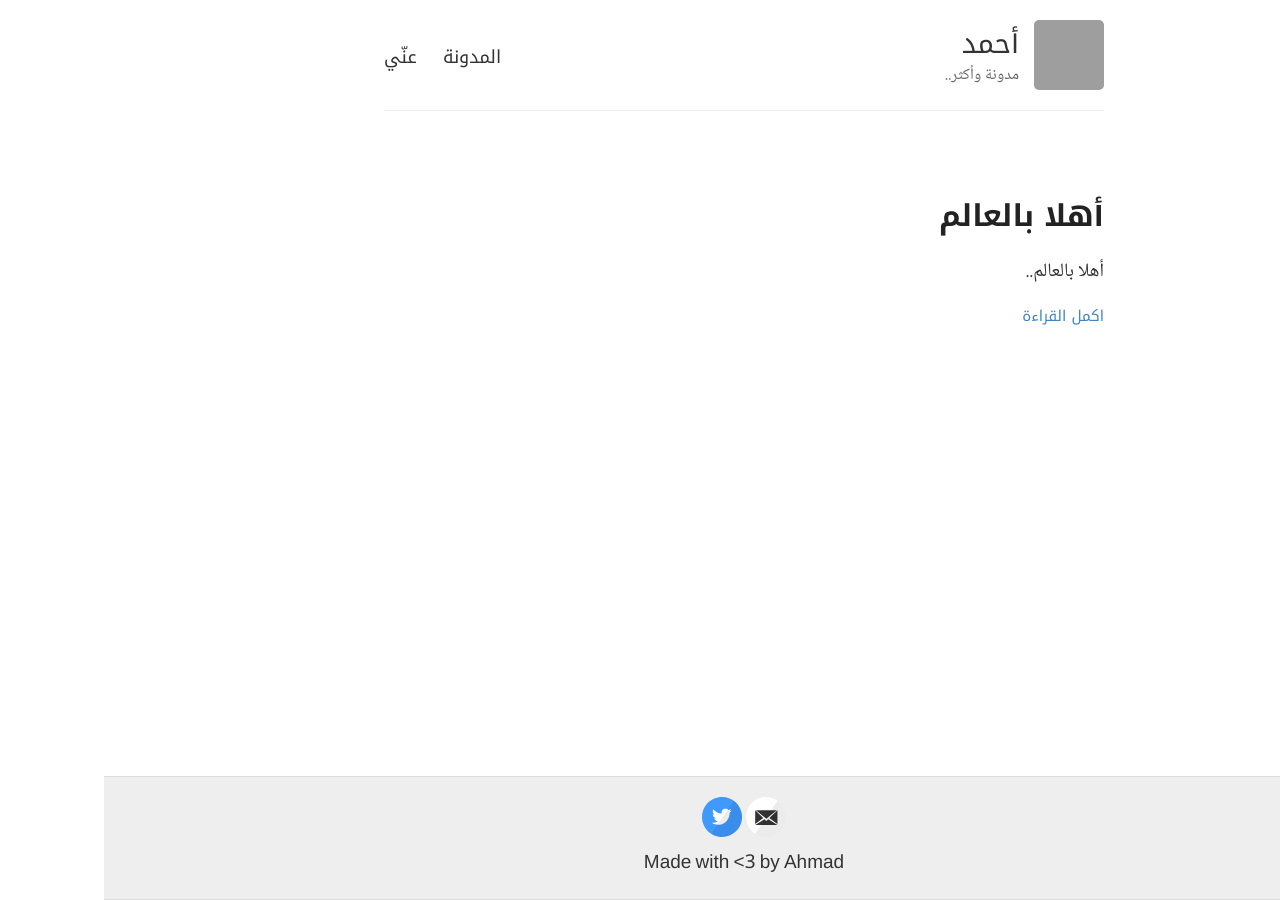
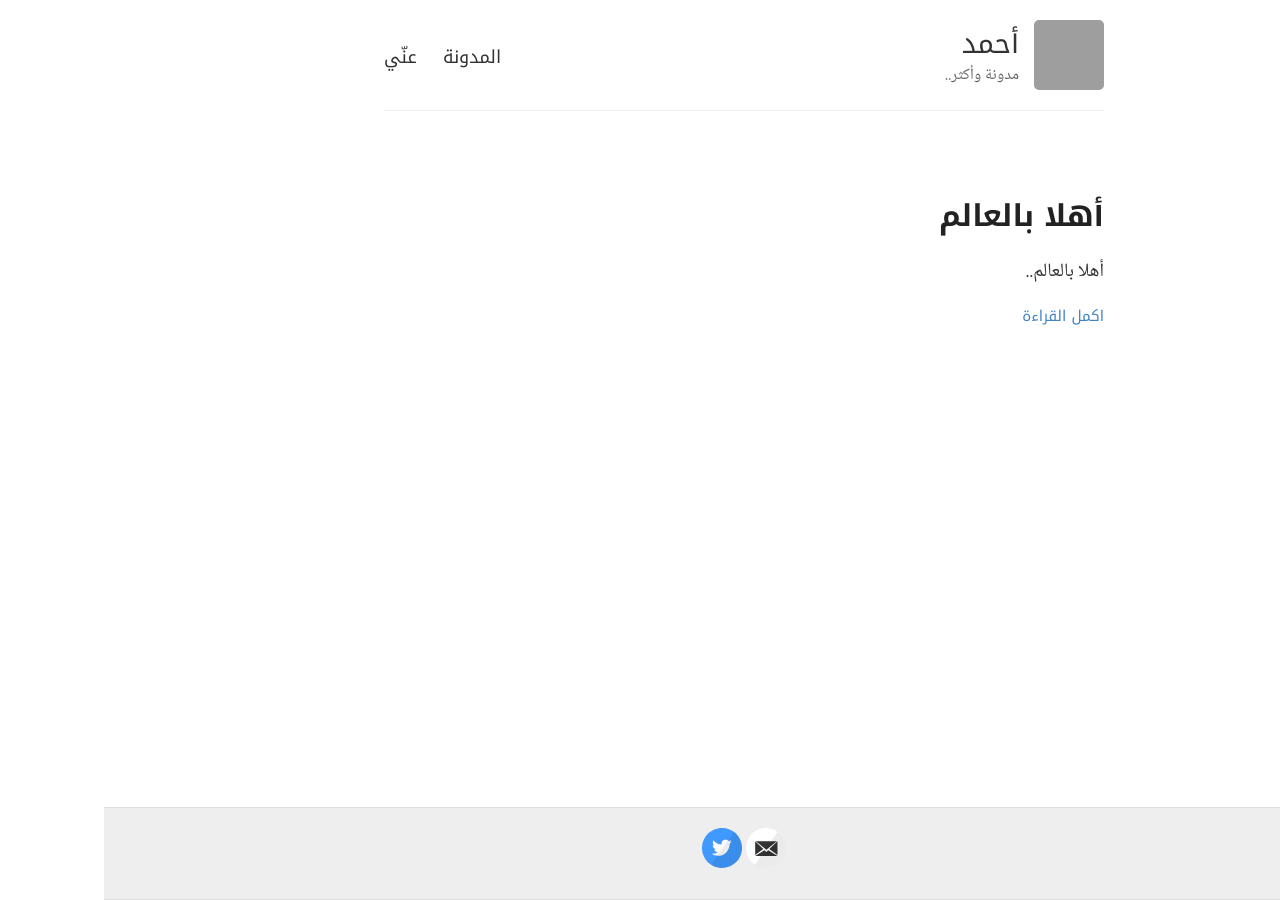
Before and after one commit to ahmadamoudi/ahmadamoudi.github.io, a Jekyll site: the page built from blog.html, in a window 1280 px wide. Built offline with Jekyll 4.4.1, drawn with Linux system fonts in a browser that asks for light colours; grey boxes are pictures that could not be loaded.

Commit message:
Update default.html

```diff
--- a/_layouts/default.html
+++ b/_layouts/default.html
@@ -47,10 +47,7 @@
       <div class="container">
         <footer class="footer">
           {% include svg-icons.html %}
-          <br>
-          <p1>Made with <3 by Ahmad</p1>
         </footer>
-
       </div>
     </div>
 
```
